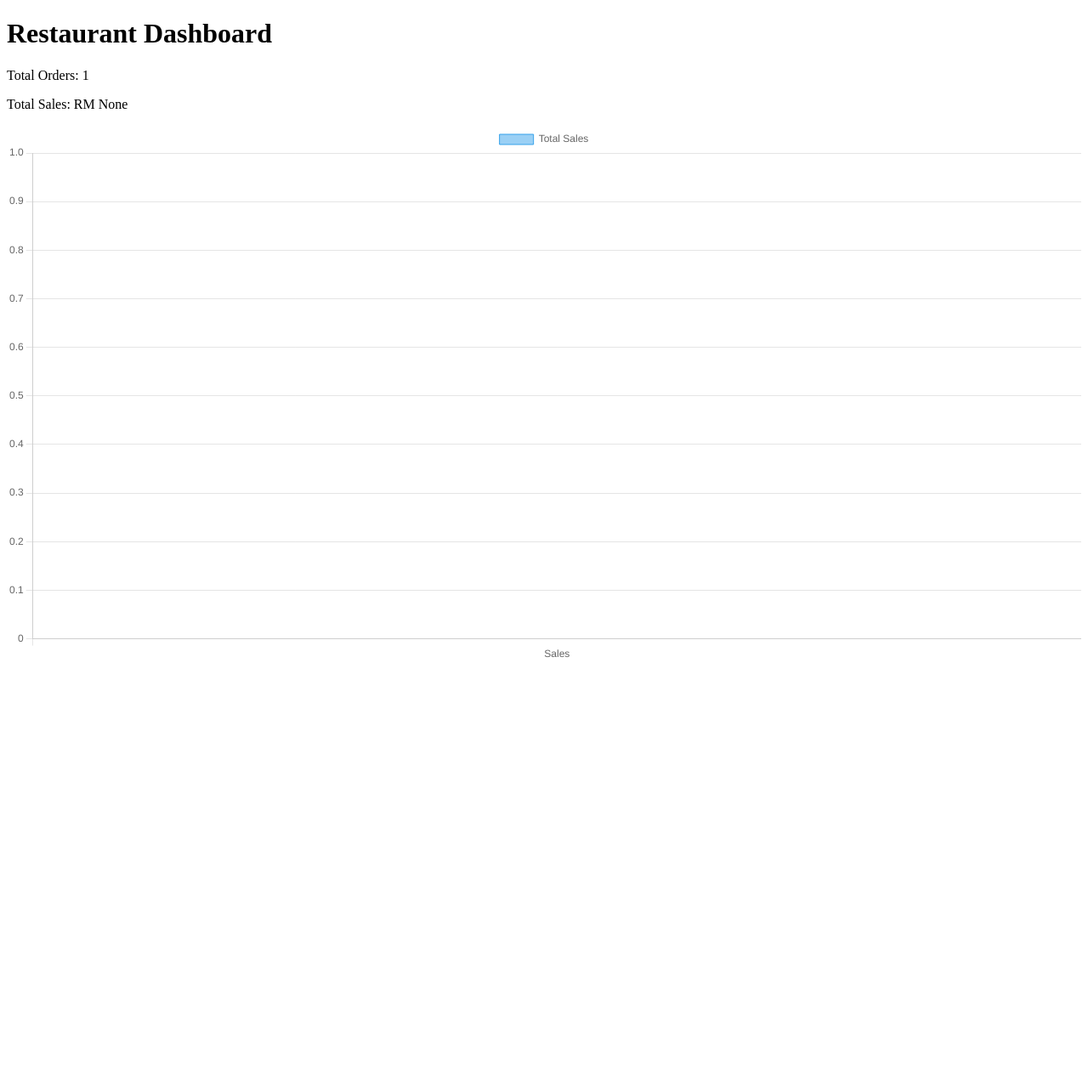
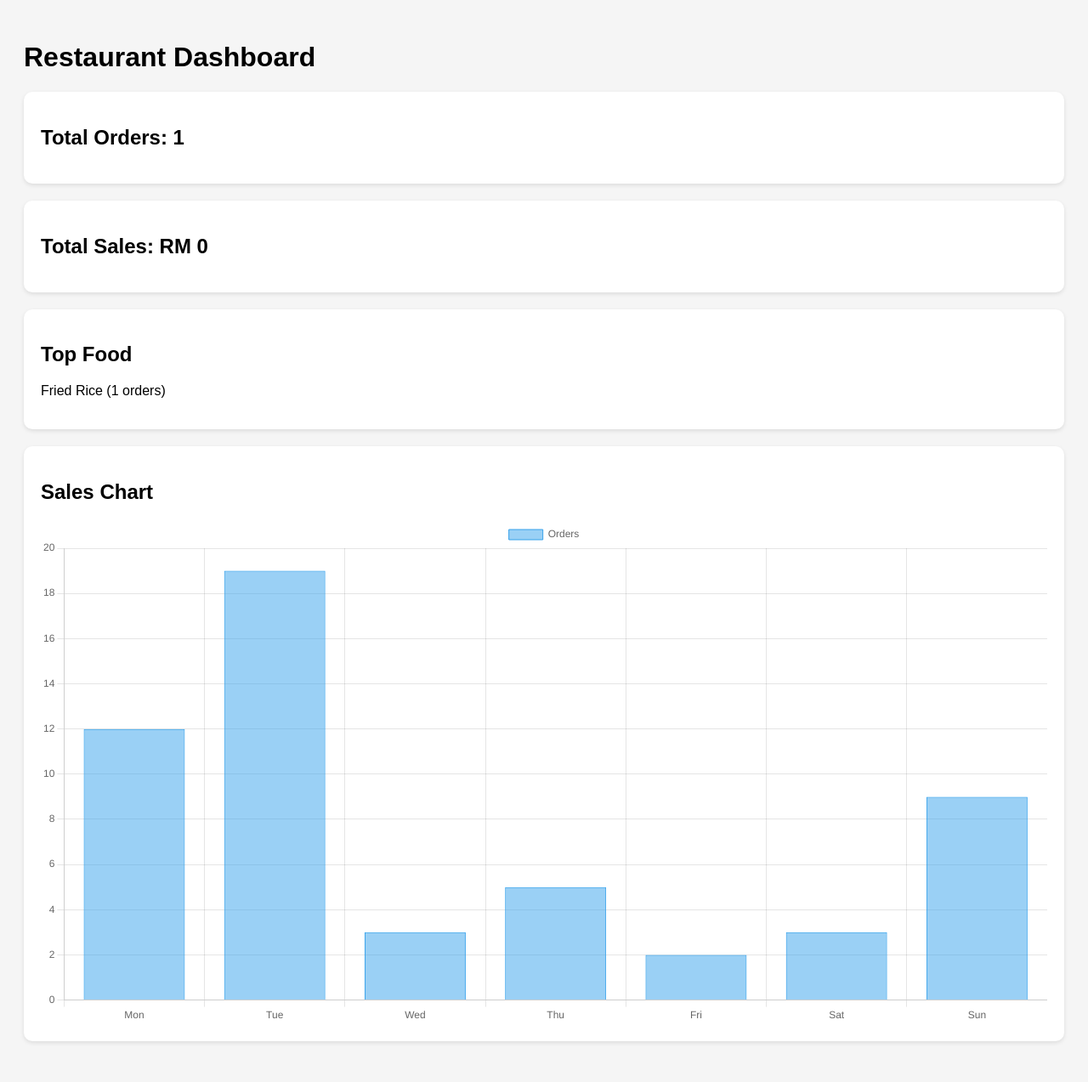
Before and after one commit to CHENYAOHONG-syb/restaurant-saas, a Flask app: page /dashboard/1 in a window 1280 px wide. Shown: the whole page at 85% size. Before the commit the page ends 774 px from the top, so only its background shows below. Run offline with Flask 3, Linux system fonts and the light colour scheme; data comes from the database, SQL or seed files in the repository; tables that the repository leaves empty hold one stand-in row (values such as "Sample post").

Commit message:
upgrade dashboard

```diff
--- a/app.py
+++ b/app.py
@@ -173,11 +173,13 @@ def dashboard(restaurant_id):
 
     db = get_db()
 
+    # Total orders
     total_orders = db.execute(
         "SELECT COUNT(*) as count FROM orders WHERE restaurant_id=?",
         (restaurant_id,)
     ).fetchone()["count"]
 
+    # Total sales
     total_sales = db.execute("""
         SELECT SUM(menu.price) as total
         FROM orders
@@ -185,12 +187,26 @@ def dashboard(restaurant_id):
         WHERE orders.restaurant_id=? AND orders.status='done'
     """,(restaurant_id,)).fetchone()["total"]
 
+    if total_sales is None:
+        total_sales = 0
+
+    # Top food
+    top_food = db.execute("""
+        SELECT menu.name, COUNT(*) as total
+        FROM orders
+        JOIN menu ON orders.food_id = menu.id
+        WHERE orders.restaurant_id=?
+        GROUP BY menu.name
+        ORDER BY total DESC
+        LIMIT 1
+    """,(restaurant_id,)).fetchone()
+
     return render_template(
         "dashboard.html",
         total_orders=total_orders,
-        total_sales=total_sales
+        total_sales=total_sales,
+        top_food=top_food
     )
-
 
 # ADMIN PANEL
 @app.route("/admin/<int:restaurant_id>")
--- a/templates/dashboard.html
+++ b/templates/dashboard.html
@@ -3,7 +3,27 @@
 
 <head>
 
+<title>Restaurant Dashboard</title>
+
 <script src="https://cdn.jsdelivr.net/npm/chart.js"></script>
+
+<style>
+
+body{
+font-family:Arial;
+background:#f5f5f5;
+padding:20px;
+}
+
+.card{
+background:white;
+padding:20px;
+margin-bottom:20px;
+border-radius:10px;
+box-shadow:0 2px 5px rgba(0,0,0,0.1);
+}
+
+</style>
 
 </head>
 
@@ -11,11 +31,32 @@
 
 <h1>Restaurant Dashboard</h1>
 
-<p>Total Orders: {{total_orders}}</p>
+<div class="card">
+<h2>Total Orders: {{total_orders}}</h2>
+</div>
 
-<p>Total Sales: RM {{total_sales}}</p>
+<div class="card">
+<h2>Total Sales: RM {{total_sales}}</h2>
+</div>
+
+<div class="card">
+<h2>Top Food</h2>
+
+{% if top_food %}
+<p>{{top_food.name}} ({{top_food.total}} orders)</p>
+{% else %}
+<p>No orders yet</p>
+{% endif %}
+
+</div>
+
+<div class="card">
+
+<h2>Sales Chart</h2>
 
 <canvas id="salesChart"></canvas>
+
+</div>
 
 <script>
 
@@ -27,19 +68,33 @@ type: 'bar',
 
 data: {
 
-labels: ['Sales'],
+labels: ["Mon","Tue","Wed","Thu","Fri","Sat","Sun"],
 
 datasets: [{
 
-label: 'Total Sales',
+label: "Orders",
 
-data: [{{total_sales or 0}}],
+data: [12,19,3,5,2,3,9],
 
 borderWidth: 1
 
 }]
 
 },
+
+options: {
+
+scales: {
+
+y: {
+
+beginAtZero: true
+
+}
+
+}
+
+}
 
 });
 
```
